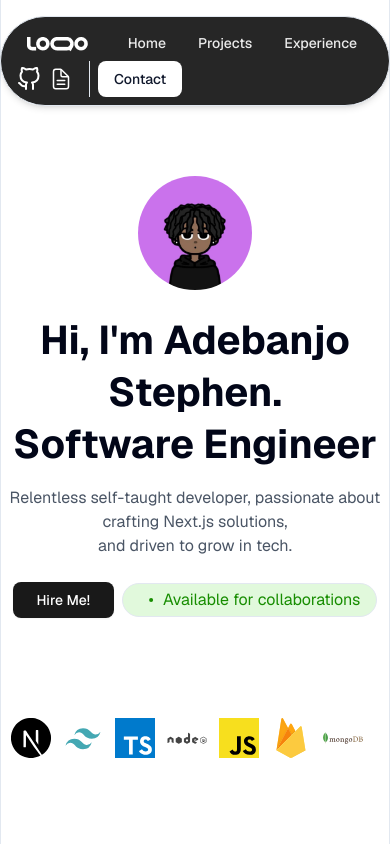
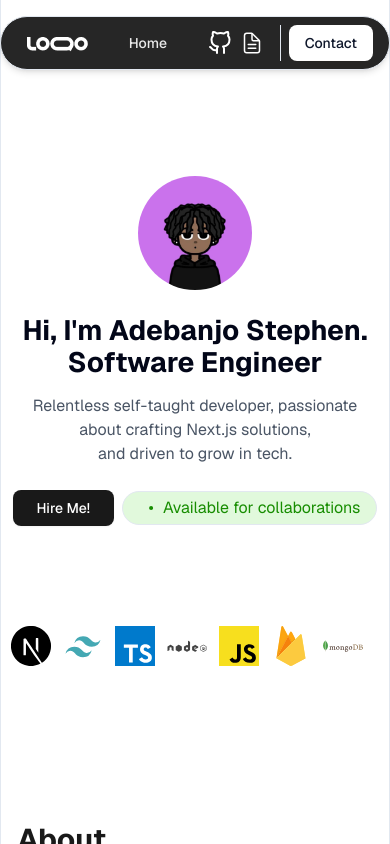
Before and after one commit to SteeveSticks/my-portfolio, a Next.js app: page / in a window 390 px wide. Shown: the top 844 px of the page. Built offline with nearby package versions, Linux system fonts and the light colour scheme.

Commit message:
navbar & hero update 0.3

```diff
--- a/src/components/Hero.tsx
+++ b/src/components/Hero.tsx
@@ -19,11 +19,11 @@ const Hero = () => {
         </div>
 
         <div className="">
-          <h1 className="font-bold md:leading-14 leading-13 md:text-[56px] text-[40px] mt-6">
+          <h1 className="font-bold md:leading-14 leading-8 md:text-[56px] text-[28px] mt-6">
             Hi, I&apos;m Adebanjo Stephen.
             <br /> Software Engineer
           </h1>
-          <h3 className="text-gray-600 mt-4 flex-wrap">
+          <h3 className="text-gray-600 mt-4 flex-wrap md:px-0 px-4">
             Relentless self-taught developer, passionate about crafting Next.js
             solutions,
             <br />
--- a/src/components/Navbar.tsx
+++ b/src/components/Navbar.tsx
@@ -16,18 +16,18 @@ const Navbar = () => {
         </div>
 
         <div className="">
-          <ul className="flex-between flex-wrap">
-            <li>
+          <ul className="flex-center flex-wrap">
+            <li className="">
               <Button variant="link">
                 <a href="#">Home</a>
               </Button>
             </li>
-            <li>
+            <li className="sm:block hidden">
               <Button variant="link">
                 <a href="#projects">Projects</a>
               </Button>
             </li>
-            <li>
+            <li className="sm:block hidden">
               <Button variant="link">
                 <Link href="#experience">Experience</Link>
               </Button>
```
